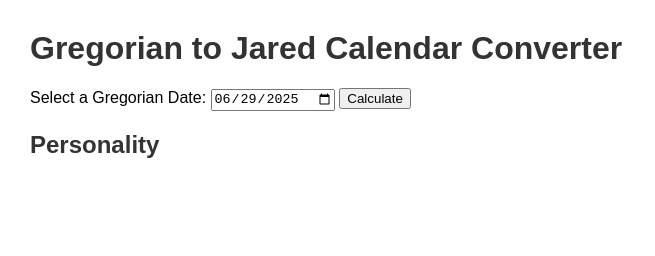
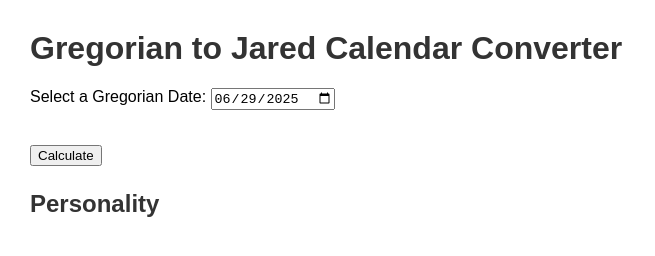
Before and after one commit to Jared-Balase/Jared-Calendar, a plain HTML site: page index.html in a window 1280 px wide. Shown: the whole page, without its empty margins (0-655 px from the left). Drawn offline with Linux system fonts and the light colour scheme.

Commit message:
Update index.html

```diff
--- a/index.html
+++ b/index.html
@@ -25,7 +25,7 @@
   <label for="gregorian-date">Select a Gregorian Date:</label>
   <input id="gregorian-date" type="date" value="2025-06-29">
 
-  <button onclick="calculate28DayCalendar()">Calculate</button>
+  <h1><button onclick="calculate28DayCalendar()">Calculate</button></h1>
 
     <p id="gregorian-date-output"></p>
     <p id="28-day-calendar-output"></p>
```
